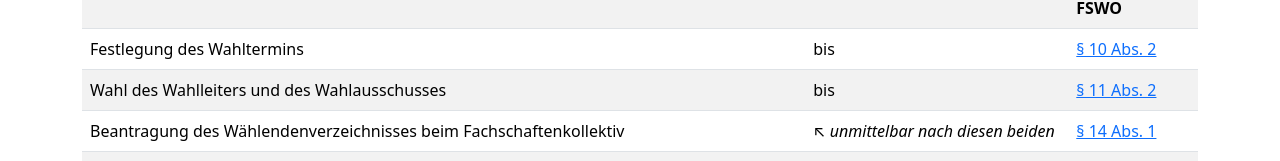
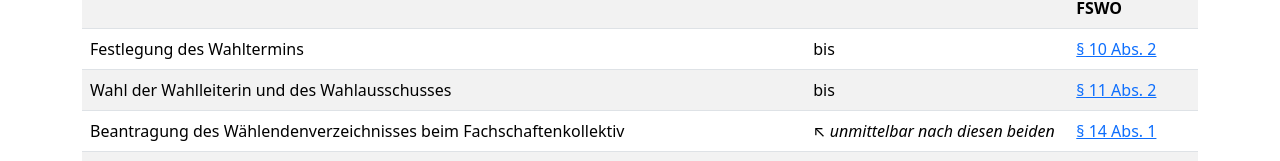
Before and after one commit to FK-Bonn/fswahl, a Nuxt app: page /fristen in a window 1280 px wide. Shown: the part 210-371 px from the top of the page. Built offline with nearby package versions, Linux system fonts and the light colour scheme.

Commit message:
Fix typo

```diff
--- a/components/DeadlinesTable.vue
+++ b/components/DeadlinesTable.vue
@@ -21,7 +21,7 @@ const calculatedElectionProperties = computed(() => new PropertyCalculator(elect
       <td><a href="https://sp.uni-bonn.de/dokumente/idx/Ordnungen/FSWO.html#%C2%A710">§ 10 Abs. 2</a></td>
     </tr>
     <tr>
-      <td>Wahl des Wahlleiters und des Wahlausschusses</td>
+      <td>Wahl der Wahlleiterin und des Wahlausschusses</td>
       <td>bis <span id="wlundwa">{{ calculatedElectionProperties.electSupervisorAndCommittee }}</span></td>
       <td><a href="https://sp.uni-bonn.de/dokumente/idx/Ordnungen/FSWO.html#%C2%A711">§ 11 Abs. 2</a></td>
     </tr>
```
